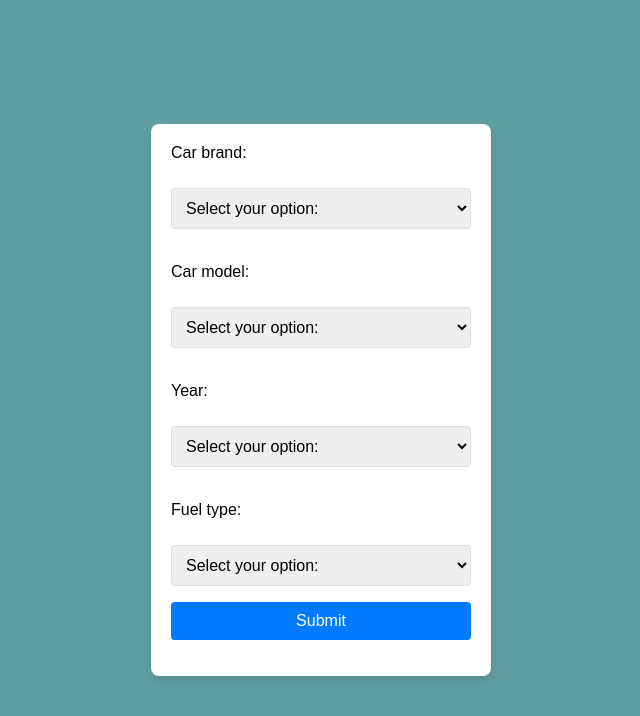
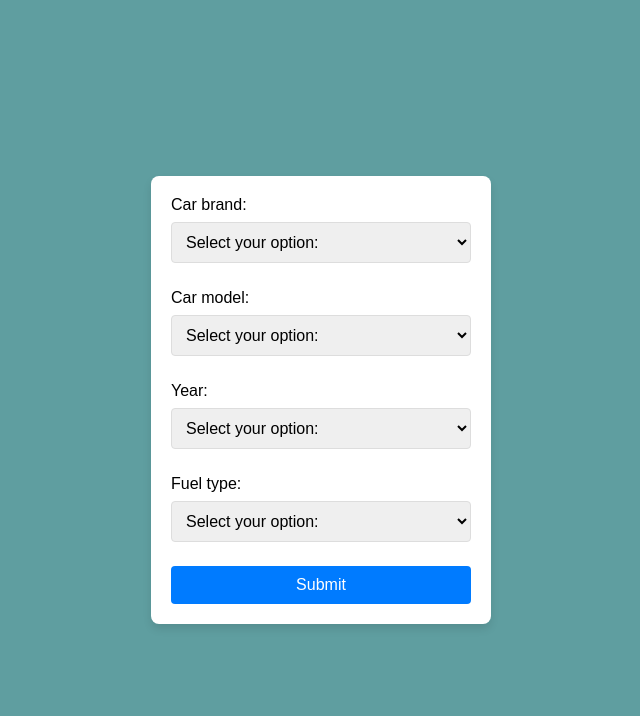
Before and after one commit to tehius/nodejs-cars-api, a website built with webpack: page public/index.html in a window 1280 px wide. Shown: the whole page, without its empty margins (319-959 px from the left). Built offline with Linux system fonts and the light colour scheme.

Commit message:
now when i start the server, it returns me the real index.html file

```diff
--- a/index.html
+++ b/public/index.html
@@ -3,32 +3,34 @@
 <head>
     <meta charset="UTF-8">
     <meta name="viewport" content="width=device-width, initial-scale=1.0">
-    <title>nodejs cars api</title>
-    <link rel="stylesheet" href="./assets/styles/styles.css">
+    <title>Basic Car API</title>
+    <link rel="stylesheet" href="./styles/styles.css">
 </head>
 <body>
     <div class="container">
         <form>
-            <label for="brand">Car brand: </label><br>
+            <label for="brand">Car brand: </label>
             <select name="brand" id="brand" onchange="loadModels(this.value)">
                 <option value="" disabled selected>Select your option:</option>
             </select><br>
 
-            <label for="model">Car model: </label><br>
+            <label for="model">Car model: </label>
             <select name="model" id="model">
                 <option value="" disabled selected>Select your option:</option>
             </select><br>
 
-            <label for="year">Year: </label><br>
+            <label for="year">Year: </label>
             <select name="year" id="year">
                 <option value="" disabled selected>Select your option:</option>
             </select><br>
 
-            <label for="fuel_type">Fuel type: </label><br>
+            <label for="fuel_type">Fuel type: </label>
             <select name="fuel_type" id="fuel_type">
                 <option value="" disabled selected>Select your option:</option>
             </select>
+
             <input type="submit" value="Submit">
+
         </form>
     </div>
     <script src="./dist/bundle.js"></script>
--- a/assets/styles/styles.css
+++ b/public/styles/styles.css
@@ -21,18 +21,22 @@ form {
 label {
     margin-bottom: 8px;
 }
-select, input[type="submit"] {
+select {
     padding: 10px;
-    margin-bottom: 16px;
+    margin-bottom: 8px;
     border: 1px solid #ddd;
     border-radius: 4px;
     font-size: 16px;
 }
 input[type="submit"] {
     cursor: pointer;
+    padding: 10px;
     background-color: #007bff;
+    margin-top: 16px;
     color: #fff;
     border: none;
+    border-radius: 4px;
+    font-size: 16px;
     transition: background-color 0.3s ease;
 }
 input[type="submit"]:hover {
--- a/server.js
+++ b/server.js
@@ -2,7 +2,7 @@ const fs = require('fs');
 require('dotenv').config();
 const express = require('express');
 const bodyParser = require('body-parser');
-const userRoutes = require('./routes/users');
+const userRoutes = require('./routes/routes');
 const runDbMigrations = require('./db/migrations/db_migration');
 
 const app = express();
@@ -14,7 +14,7 @@ async function start() {
     await runDbMigrations();
 
     app.listen(port, () => {
-        console.log(`Server running on: http://localhost:${port}`);
+        console.log(`Server running on: http://localhost:${port}/index.html`);
     });
 
     app.use(bodyParser.json());
@@ -29,7 +29,6 @@ async function start() {
                 res.writeHead(200, {'Content-Type':'text/html'});
                 res.write(html);
                 res.end();
-
             }
         });
     });
```
Also changed, not shown: public/dist/bundle.js (renamed from dist/bundle.js), routes/routes.js (renamed from routes/users.js).
